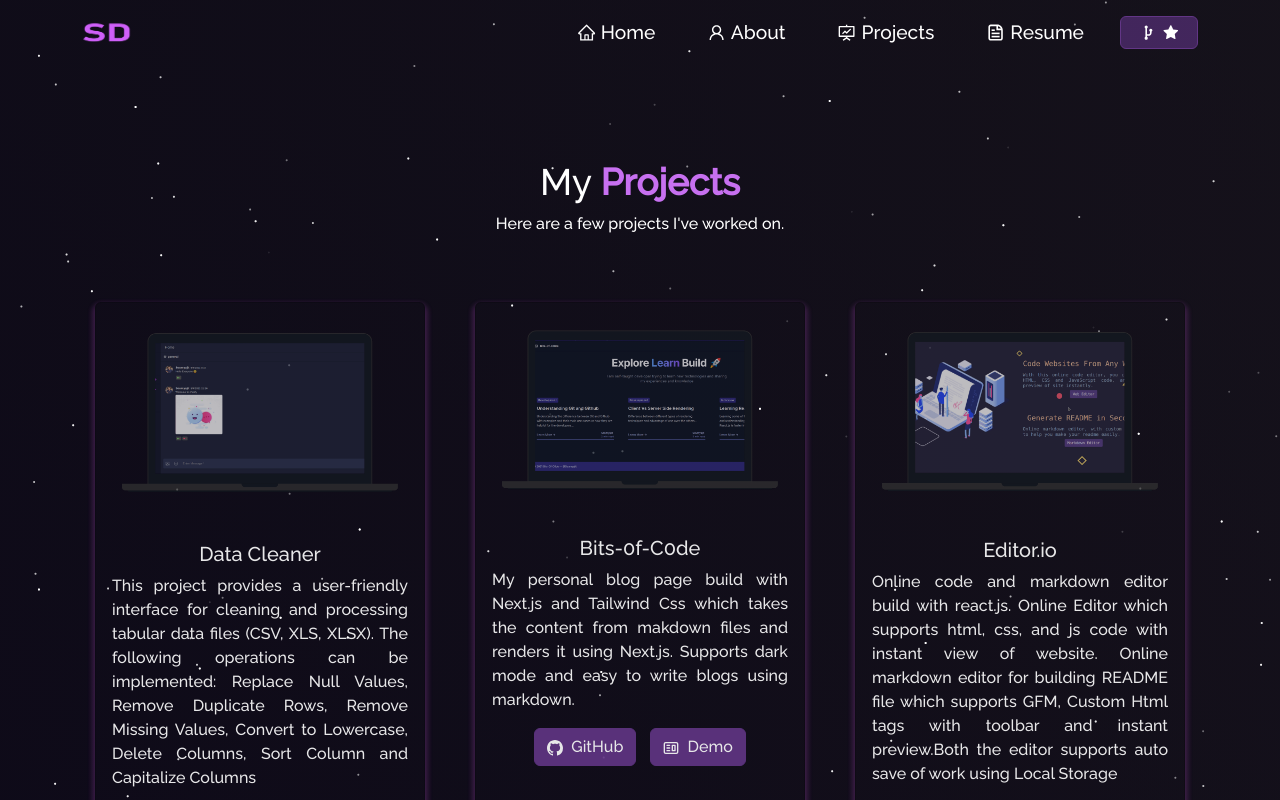
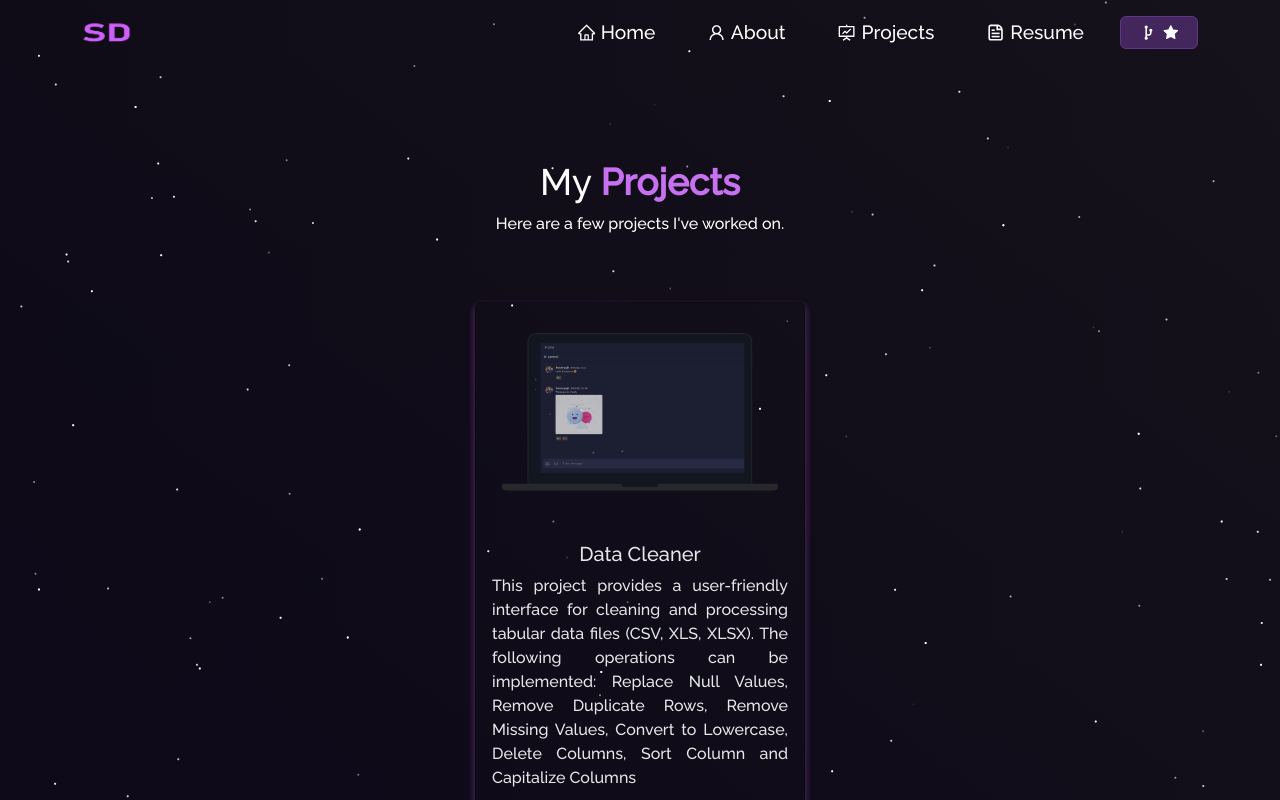
Before and after one commit to SiddhantDembi/Portfolio, a React (Create React App) app: page /project in a window 1280 px wide. Shown: the top 800 px of the page. Built offline with nearby package versions, Linux system fonts and the light colour scheme.

Commit message:
1 project

```diff
--- a/src/App.js
+++ b/src/App.js
@@ -46,5 +46,5 @@
     </Router>
   );
 }
-// comment4
+
 export default App;
--- a/src/components/Projects/Projects.js
+++ b/src/components/Projects/Projects.js
@@ -32,7 +32,7 @@
             />
           </Col>
 
-          <Col md={4} className="project-card">
+          {/* <Col md={4} className="project-card">
             <ProjectCard
               imgPath={bitsOfCode}
               isBlog={false}
@@ -86,7 +86,7 @@
               ghLink="https://github.com/soumyajit4419/Face_And_Emotion_Detection"
               // demoLink="https://blogs.soumya-jit.tech/"      <--------Please include a demo link here
             />
-          </Col>
+          </Col> */}
         </Row>
       </Container>
     </Container>
```
